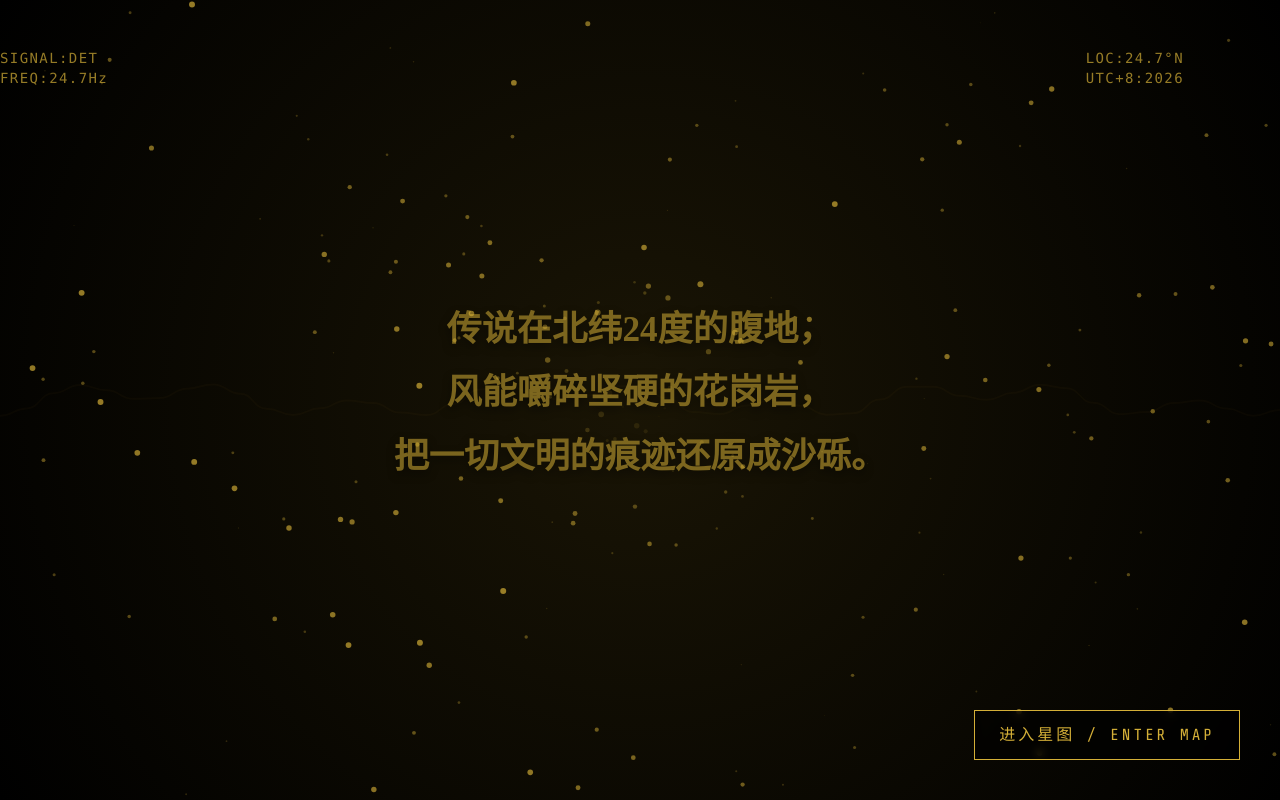
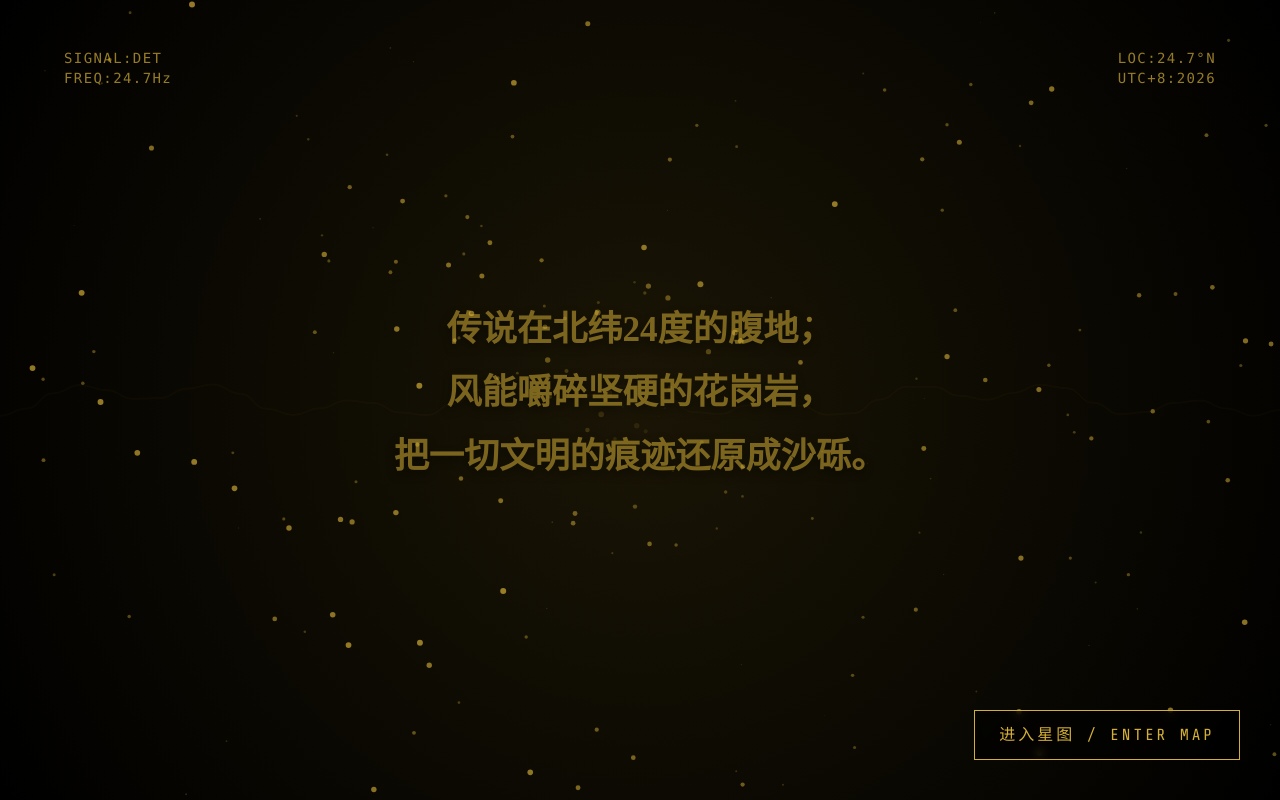
Before and after one commit to ztl24/Saudi-practice, a plain HTML site: page index.html in a window 1280 px wide. Drawn offline with nearby package versions, Linux system fonts and the light colour scheme.

Commit message:
动画到网页，没啥大问题

```diff
--- a/index.html
+++ b/index.html
@@ -24,7 +24,7 @@
         <div id="ui-layer">
             <!-- 顶栏信息 -->
             <div class="flex justify-between w-full opacity-70"
-                style="position: absolute; top: 3rem; width: calc(100% - 6rem);">
+                style="position: absolute; top: 3rem; left: 50%; transform: translateX(-50%); width: 90%; max-width: 1600px;">
                 <div class="text-sm tracking-widest font-mono">
                     SIGNAL:DET<br>
                     FREQ:24.7Hz
```
